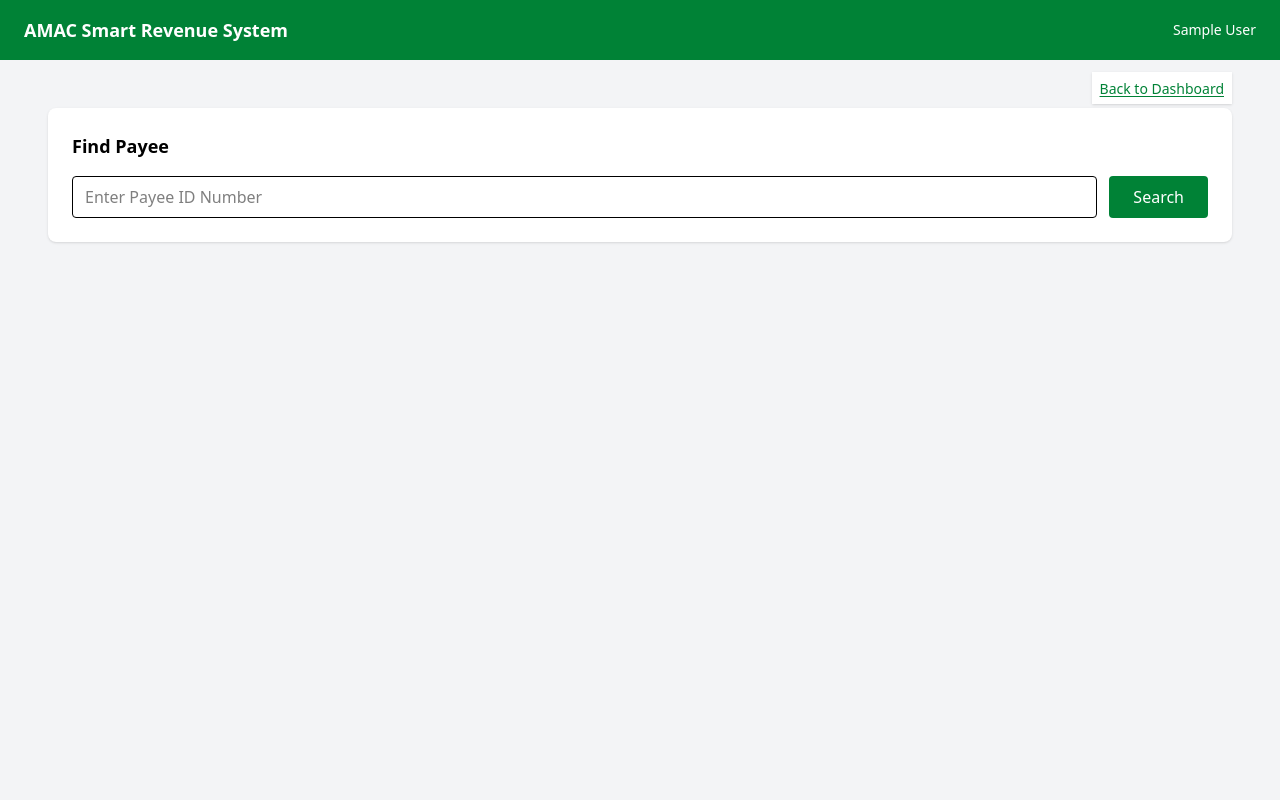
After one commit to AmReechy/levypro, a Django app: page /accounts/payee_info/ in a window 1280 px wide. The commit adds this page. Run offline with Django 5.2, Linux system fonts and the light colour scheme; the visitor is signed in with stand-in values (Sample User, id 1); data comes from the database, SQL or seed files in the repository; some libraries are stand-ins or nearby versions.

Commit message:
fantastic improvement made to the site

```diff
--- a/accounts/management/commands/create_payments.py
+++ b/accounts/management/commands/create_payments.py
@@ -16,7 +16,7 @@ class Command(BaseCommand):
 
     def handle(self, *args, **options):
         MONTHS_BACK = 12
-        COMPLIANCE_RATE = 0.8  # 80% chance a payee pays in a given month
+        COMPLIANCE_RATE = 0.7  # 80% chance a payee pays in a given month
 
         payment_methods = ["CARD", "TRANSFER", "USSD"]
 
@@ -58,7 +58,7 @@ class Command(BaseCommand):
                         month=month,
                         verified=random.choices(
                             [True, False],
-                            weights=[0.90, 0.10],
+                            weights=[0.80, 0.20],
                             k=1
                         )[0]
                     )
--- a/accounts/urls.py
+++ b/accounts/urls.py
@@ -1,5 +1,5 @@
 from django.urls import path
-from .views import register, login_view, dashboard, logout_view
+from .views import register, login_view, dashboard, logout_view, view_payee_info
 from django.contrib.auth.views import LogoutView
 
 
@@ -9,4 +9,5 @@ urlpatterns = [
     path("logout/", logout_view, name="logout"),
     #path("logout/", LogoutView.as_view(next_page="login"), name="logout"),
     path("dashboard/", dashboard, name="dashboard"),
+    path("payee_info/", view_payee_info, name="payee_info"),
 ]
--- a/accounts/views.py
+++ b/accounts/views.py
@@ -3,7 +3,9 @@
 from django.shortcuts import render, redirect
 from django.contrib.auth import authenticate, login, logout
 from django.contrib.auth.decorators import login_required
+from django.contrib.admin.views.decorators import staff_member_required
 from .forms import PayeeRegistrationForm
+from .models import Payee
 from payments.models import Payment
 from datetime import date
 from dateutil.relativedelta import relativedelta
@@ -111,3 +113,32 @@ def dashboard(request):
         # other context values you already have
     }
     return render(request, "dashboard.html", context)
+
+
+@staff_member_required
+def view_payee_info(request):
+    payee_id = request.GET.get("id_number","")
+    try:
+        payee = Payee.objects.get(id_number=payee_id)
+    except:
+        if payee_id:
+            messages.error(
+                request,
+                f"No payee found with ID number '{payee_id}'."
+            )
+        payee = None
+    if payee:
+        outstanding_levies = compute_outstanding_levies(payee)
+        payments = Payment.objects.filter(user=payee)
+    else:
+        outstanding_levies = []
+        payments = []
+    context = {
+        "outstanding_levies": outstanding_levies,
+        "has_outstanding": bool(outstanding_levies),
+        'payments':payments,
+        "payee": payee,
+        "searched_id": payee_id,
+        # other context values you already have
+    }
+    return render(request, "payee_info.html", context)
--- a/payments/receipt.py
+++ b/payments/receipt.py
@@ -4,7 +4,7 @@ from django.core.files import File
 from django.db import models
 
 class Receipt(models.Model):
-    payment = models.OneToOneField("Payment", on_delete=models.CASCADE, related_name="receipt")
+    payment = models.OneToOneField("Payment", on_delete=models.CASCADE)
     qr_code = models.ImageField(upload_to="qr_receipts/")
     created = models.DateTimeField(auto_now_add=True)
 
--- a/tailconfig/static/css/dist/styles.css
+++ b/tailconfig/static/css/dist/styles.css
@@ -9,6 +9,7 @@
     --font-mono: ui-monospace, SFMono-Regular, Menlo, Monaco, Consolas, "Liberation Mono",
       "Courier New", monospace;
     --color-red-100: oklch(93.6% 0.032 17.717);
+    --color-red-500: oklch(63.7% 0.237 25.331);
     --color-red-600: oklch(57.7% 0.245 27.325);
     --color-red-700: oklch(50.5% 0.213 27.518);
     --color-red-800: oklch(44.4% 0.177 26.899);
@@ -19,6 +20,7 @@
     --color-green-800: oklch(44.8% 0.119 151.328);
     --color-blue-200: oklch(88.2% 0.059 254.128);
     --color-blue-500: oklch(62.3% 0.214 259.815);
+    --color-blue-600: oklch(54.6% 0.245 262.881);
     --color-purple-600: oklch(55.8% 0.288 302.321);
     --color-gray-50: oklch(98.5% 0.002 247.839);
     --color-gray-100: oklch(96.7% 0.003 264.542);
@@ -211,14 +213,29 @@
   }
 }
 @layer utilities {
+  .absolute {
+    position: absolute;
+  }
+  .relative {
+    position: relative;
+  }
   .static {
     position: static;
   }
   .sticky {
     position: sticky;
   }
+  .-top-1 {
+    top: calc(var(--spacing) * -1);
+  }
   .top-0 {
     top: calc(var(--spacing) * 0);
+  }
+  .right-0 {
+    right: calc(var(--spacing) * 0);
+  }
+  .z-50 {
+    z-index: 50;
   }
   .container {
     width: 100%;
@@ -262,6 +279,9 @@
   }
   .mt-2 {
     margin-top: calc(var(--spacing) * 2);
+  }
+  .mt-3 {
+    margin-top: calc(var(--spacing) * 3);
   }
   .mt-4 {
     margin-top: calc(var(--spacing) * 4);
@@ -329,11 +349,21 @@
   .min-w-full {
     min-width: 100%;
   }
+  .flex-1 {
+    flex: 1;
+  }
+  .-translate-y-full {
+    --tw-translate-y: -100%;
+    translate: var(--tw-translate-x) var(--tw-translate-y);
+  }
   .cursor-not-allowed {
     cursor: not-allowed;
   }
   .grid-cols-1 {
     grid-template-columns: repeat(1, minmax(0, 1fr));
+  }
+  .flex-col {
+    flex-direction: column;
   }
   .items-center {
     align-items: center;
@@ -349,6 +379,9 @@
   }
   .gap-1 {
     gap: calc(var(--spacing) * 1);
+  }
+  .gap-3 {
+    gap: calc(var(--spacing) * 3);
   }
   .gap-4 {
     gap: calc(var(--spacing) * 4);
@@ -449,6 +482,9 @@
   .px-6 {
     padding-inline: calc(var(--spacing) * 6);
   }
+  .py-0\.5 {
+    padding-block: calc(var(--spacing) * 0.5);
+  }
   .py-1 {
     padding-block: calc(var(--spacing) * 1);
   }
@@ -527,6 +563,9 @@
   .text-blue-500 {
     color: var(--color-blue-500);
   }
+  .text-blue-600 {
+    color: var(--color-blue-600);
+  }
   .text-gray-500 {
     color: var(--color-gray-500);
   }
@@ -542,6 +581,9 @@
   .text-purple-600 {
     color: var(--color-purple-600);
   }
+  .text-red-500 {
+    color: var(--color-red-500);
+  }
   .text-red-600 {
     color: var(--color-red-600);
   }
@@ -556,6 +598,9 @@
   }
   .capitalize {
     text-transform: capitalize;
+  }
+  .italic {
+    font-style: italic;
   }
   .underline {
     text-decoration-line: underline;
@@ -609,6 +654,11 @@
   @media (width >= 48rem) {
     .md\:grid-cols-4 {
       grid-template-columns: repeat(4, minmax(0, 1fr));
+    }
+  }
+  @media (width >= 48rem) {
+    .md\:flex-row {
+      flex-direction: row;
     }
   }
   @media (width >= 48rem) {
@@ -682,6 +732,21 @@
 .error {
   background-color: var(--color-red-100);
   color: var(--color-red-700);
+}
+@property --tw-translate-x {
+  syntax: "*";
+  inherits: false;
+  initial-value: 0;
+}
+@property --tw-translate-y {
+  syntax: "*";
+  inherits: false;
+  initial-value: 0;
+}
+@property --tw-translate-z {
+  syntax: "*";
+  inherits: false;
+  initial-value: 0;
 }
 @property --tw-space-y-reverse {
   syntax: "*";
@@ -773,6 +838,9 @@
 @layer properties {
   @supports ((-webkit-hyphens: none) and (not (margin-trim: inline))) or ((-moz-orient: inline) and (not (color:rgb(from red r g b)))) {
     *, ::before, ::after, ::backdrop {
+      --tw-translate-x: 0;
+      --tw-translate-y: 0;
+      --tw-translate-z: 0;
       --tw-space-y-reverse: 0;
       --tw-border-style: solid;
       --tw-leading: initial;
--- a/tailconfig/templates/base.html
+++ b/tailconfig/templates/base.html
@@ -36,7 +36,7 @@
     <main class="py-12 px-6 md:px-12">
 		{% if messages %}
 				{% for message in messages %}
-					<div class="{{ message.tags }} max-w-2xl mx-auto p-6 rounded-lg shadow font-medium mb-4">{{ message }}</div>
+					<div class="{{ message.tags }} max-w-2xl mx-auto p-6 rounded-lg shadow font-medium mb-4 z-50">{{ message }}</div>
 				{% endfor %}
 		{% endif %}
         {% block content %}{% endblock %}
--- /dev/null
+++ b/tailconfig/templates/payee_info.html
@@ -0,0 +1,145 @@
+{% extends "base.html" %}
+{% block title %}Payee Lookup{% endblock %}
+
+{% block content %}
+<div class="space-y-8">
+
+    <!-- Search Box -->
+    <div class="bg-white p-6 rounded-lg shadow relative">
+				<span class="absolute -top-1 -translate-y-full right-0 inline-block px-2 py-1 bg-white shadow"><a href="{% url 'dashboard' %}" class="underline underline-offset-2 text-sm font-medium text-green-700">Back to Dashboard</a></span>
+        <h2 class="text-lg font-semibold mb-4">Find Payee</h2>
+
+        <form method="get" class="flex flex-col md:flex-row gap-3">
+            <input
+                type="text"
+                name="id_number"
+                value="{{ searched_id }}"
+                placeholder="Enter Payee ID Number"
+                required
+                class="flex-1 px-3 py-2 border rounded focus:ring focus:ring-blue-200"
+            >
+            <button
+                type="submit"
+                class="bg-green-700 hover:bg-green-800 text-white px-6 py-2 rounded"
+            >
+                Search
+            </button>
+        </form>
+
+        {% for message in messages %}
+            <p class="mt-3 text-sm text-red-600">{{ message }}</p>
+        {% endfor %}
+    </div>
+
+    {% if payee %}
+
+    <!-- Biodata -->
+    <div class="bg-white p-6 rounded-lg shadow">
+        <h3 class="text-lg font-semibold mb-4">Payee Information</h3>
+
+        {% if payee.passport_photo %}
+        <div class="flex justify-center my-6">
+            <img
+                src="{{ payee.passport_photo.url }}"
+                alt="Payee Passport"
+                class="w-56 h-56 border rounded-full"
+            >
+        </div>
+        {% endif %}
+
+        <div class="grid grid-cols-1 md:grid-cols-2 gap-4 text-sm">
+            <p><strong>Name:</strong> {{ payee.full_name }}</p>
+            <p><strong>ID:</strong> {{ payee.id_number }}</p>
+            <p><strong>Email:</strong> {{ payee.email }}</p>
+            <p><strong>Phone:</strong> {{ payee.phone_number }}</p>
+            <p><strong>Location:</strong> {{ payee.location }}</p>
+            <p><strong>Occupation:</strong> {{ payee.occupation }}</p>
+            <p><strong>Address:</strong> {{ payee.address }}</p>
+            <p>
+                <strong>Applicable Levies:</strong>
+                {% for l in payee.levy_types.all %}
+                    {{ l.name }}{% if not forloop.last %} | {% endif %}
+                {% endfor %}
+            </p>
+        </div>
+    </div>
+
+    <!-- Payment History -->
+    <div class="bg-white p-6 rounded-lg shadow overflow-x-auto">
+        <h3 class="text-lg font-semibold mb-4">Payment History</h3>
+
+        {% if payments %}
+        <table class="w-full text-sm border">
+            <thead class="bg-gray-100">
+                <tr>
+                    <th class="p-2 border">Levy Type</th>
+                    <th class="p-2 border">Amount</th>
+                    <th class="p-2 border">Month</th>
+                    <th class="p-2 border">Date Paid</th>
+                    <th class="p-2 border">Receipt</th>
+                </tr>
+            </thead>
+            <tbody>
+                {% for payment in payments %}
+                <tr class="text-center">
+                    <td class="p-2 border">{{ payment.levy.name }}</td>
+                    <td class="p-2 border">₦{{ payment.amount }}</td>
+                    <td class="p-2 border">{{ payment.month|date:"F Y" }}</td>
+                    <td class="p-2 border">{{ payment.paid_at|date:"Y-m-d" }}</td>
+                    <td class="p-2 border">
+                        <a
+                            href="{% url 'view_receipt' payment.receipt.id %}"
+                            class="text-blue-600 underline"
+                        >
+                            View
+                        </a>
+                    </td>
+                </tr>
+                {% endfor %}
+            </tbody>
+        </table>
+        {% else %}
+            <p class="text-sm text-gray-500">No payments recorded.</p>
+        {% endif %}
+    </div>
+
+    <!-- Outstanding Levies (View-only) -->
+    <div class="bg-white rounded-lg shadow p-6">
+        <h3 class="text-lg font-semibold mb-4">Outstanding Levies</h3>
+
+        {% if outstanding_levies %}
+        <table class="w-full text-sm">
+            <thead class="bg-gray-100">
+                <tr>
+                    <th class="px-4 py-2">Levy</th>
+                    <th class="px-4 py-2">Month</th>
+                    <th class="px-4 py-2">Amount</th>
+                    <th class="px-4 py-2">Status</th>
+                </tr>
+            </thead>
+            <tbody>
+                {% for item in outstanding_levies %}
+                <tr class="border-b">
+                    <td class="px-4 py-2">{{ item.levy_name }}</td>
+                    <td class="px-4 py-2">{{ item.month|date:"F Y" }}</td>
+                    <td class="px-4 py-2">₦{{ item.amount }}</td>
+                    <td class="px-4 py-2">
+                        <span class="px-2 py-1 text-xs rounded bg-red-100 text-red-700">
+                            Unpaid
+                        </span>
+                    </td>
+                </tr>
+                {% endfor %}
+            </tbody>
+        </table>
+        {% else %}
+            <p class="text-sm text-green-600">
+                🎉 No outstanding levies.
+            </p>
+        {% endif %}
+    </div>
+
+    {% endif %}
+
+</div>
+{% endblock %}
```
Also changed, not shown: accounts/management/commands/create_payees.py (+7 -4 lines), accounts/management/commands/delete_all.py (added, +28 -0 lines), accounts/management/commands/delete_payees.py (added, +64 -0 lines), accounts/models.py (+12 -0 lines), monitoring/views.py (+45 -7 lines), tailconfig/templates/admin_dashboard.html (+83 -8 lines), tailconfig/templates/dashboard.html (+11 -41 lines), payments/migrations/0005_alter_receipt_payment.py (added).
